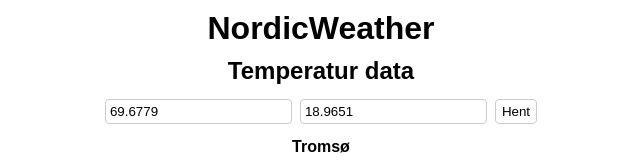
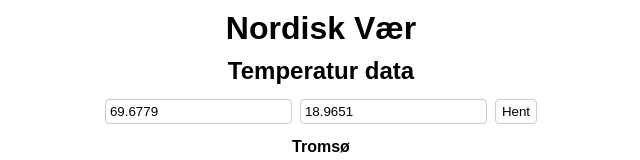
Before and after one commit to Benjy0812/NettsideNordKlima, a website built with Vite: page index.html in a window 1280 px wide. Shown: the top 160 px of the page, without its empty margins (319-959 px from the left). Built offline with nearby package versions, Linux system fonts and the light colour scheme; no server answers.

Commit message:
Update title and headings to reflect project name change to Nordisk Vær

```diff
--- a/index.html
+++ b/index.html
@@ -3,12 +3,12 @@
   <head>
     <meta charset="UTF-8" />
     <meta name="viewport" content="width=device-width, initial-scale=1.0" />
-    <title>NordicWeather</title>
+    <title>Nordisk Vær</title>
     <script src="https://cdnjs.cloudflare.com/ajax/libs/Chart.js/4.4.1/chart.umd.js"></script>
     <link rel="stylesheet" href="style.css" />
   </head>
   <body>
-    <h1>NordicWeather</h1>
+    <h1>Nordisk Vær</h1>
     <h2>Temperatur data</h2>
     <!-- Input-felter for bredde- og lengdegrad -->
     <div class="fetch-container">
```
